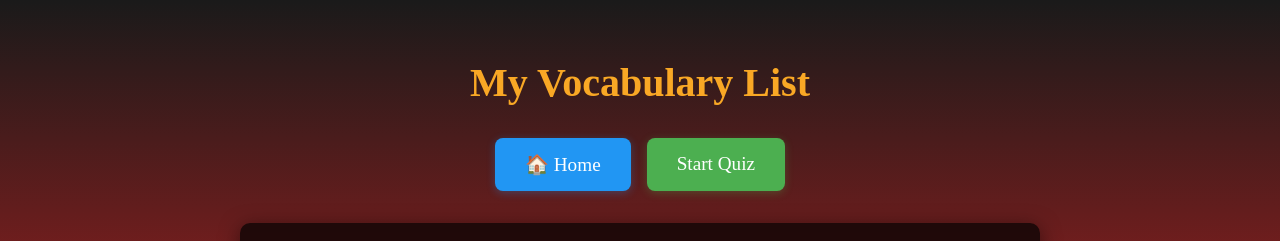
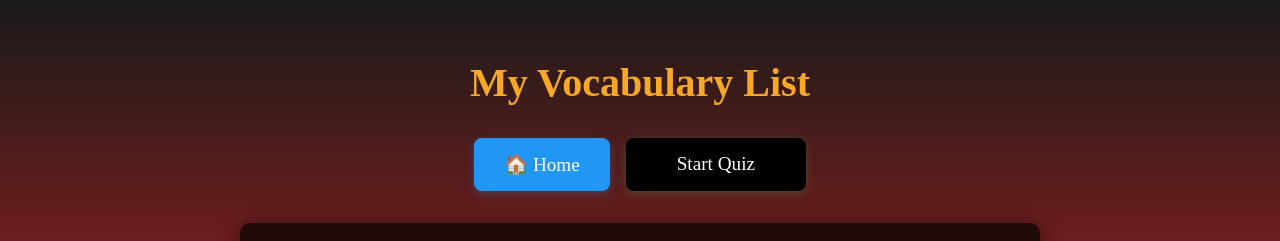
Before and after one commit to mertrasna/vokabelbuch, a React (Vite) app in the folder client/: page /my-list in a window 1280 px wide. Shown: the top 241 px of the page. Built offline with nearby package versions, Linux system fonts and the light colour scheme; no server answers; the database is empty; sample sign-in values are in the browser's storage.

Commit message:
play button css update

```diff
--- a/client/src/pages/WelcomePage.css
+++ b/client/src/pages/WelcomePage.css
@@ -27,17 +27,32 @@
     font-size: 1.5rem;
     border-radius: 8px; /* rounded corners */
     border: none;
-    background-color: black;
-    color: white;
+    background-color: black !important;
+    color: white !important;
     cursor: pointer;
     transition: 0.3s ease;
     text-decoration: none; /* removes underline from links */
+    text-align: center;
+    display: inline-block;
+    width: auto;
+    min-width: 120px;
 }
 
 .list-button:hover, .play-button:hover, .logout-button:hover {
-    background-color: #333; /* darker background on hover */
+    background-color: #333 !important; /* darker background on hover */
     transform: translateY(-5px); /* slight lift effect */
     box-shadow: 0 4px 8px rgba(0, 0, 0, 0.2); /* shadow effect */
+}
+
+/* Specific overrides for Play button */
+.play-button {
+    background-color: black !important;
+    color: white !important;
+    text-align: center !important;
+}
+
+.play-button:hover {
+    background-color: #333 !important;
 }
 
 
```
